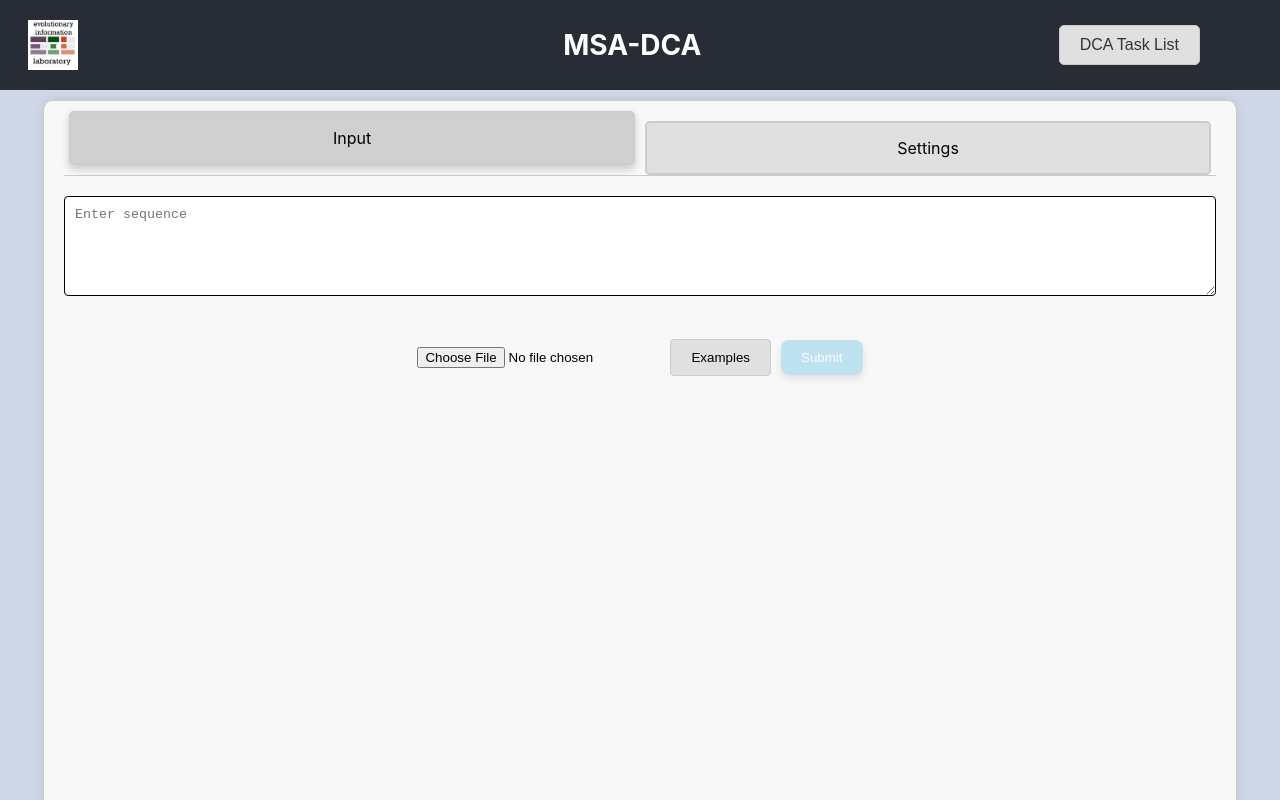
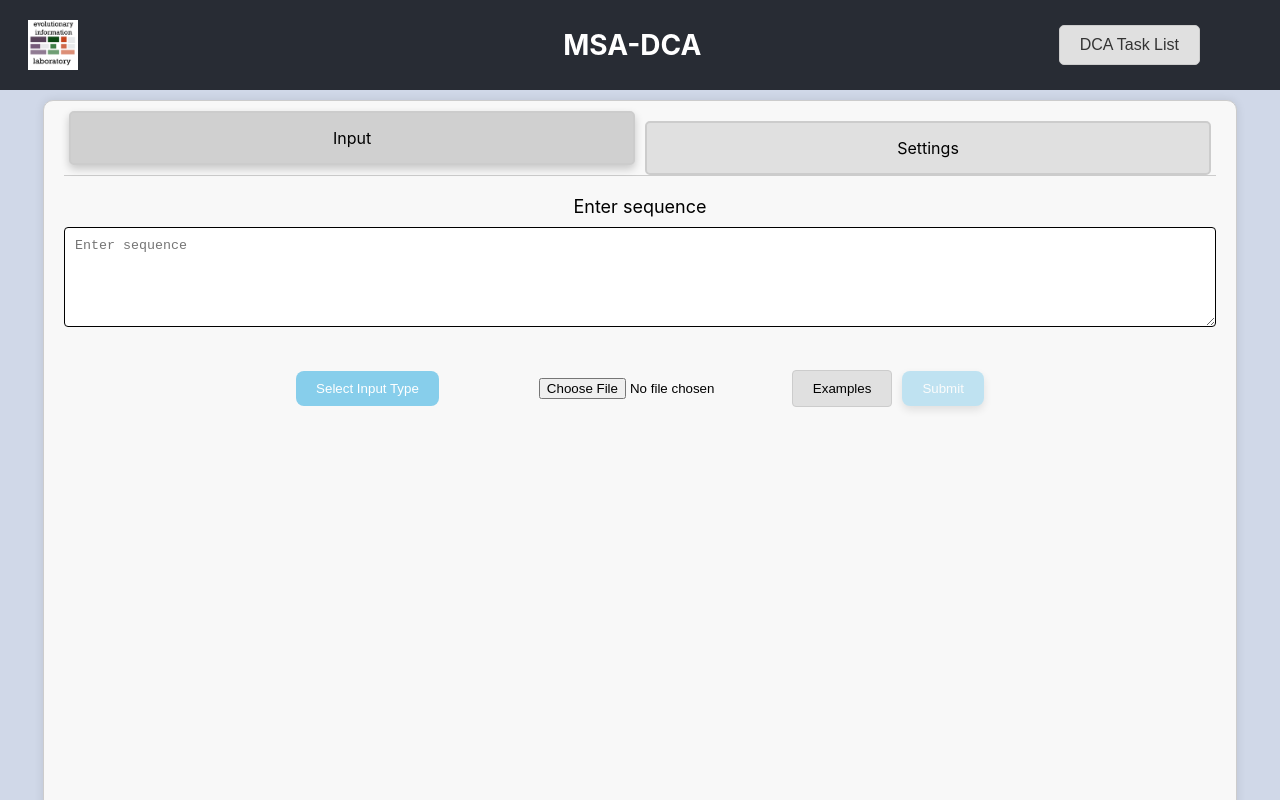
Before and after one commit to utdal/dcaServerFrontend, a React (Create React App) app: page /coevolving-pairs in a window 1280 px wide. Built offline with nearby package versions, Linux system fonts and the light colour scheme.

Commit message:
added pdb input option

```diff
--- a/src/pages/CoevolvingPairs.js
+++ b/src/pages/CoevolvingPairs.js
@@ -13,9 +13,13 @@ const CoevolvingPairs = () => {
   const [showModal, setShowModal] = useState(false);
   const [selectedFileTypes, setSelectedFileTypes] = useState({ MSA: false, Seed: false }); // Use object to track file types
   const [saveMsaId, setSaveMsaId] = useState(false);
+  const [inputType, setInputType] = useState('Sequence');
+  const [showDropdown, setShowDropdown] = useState(false);
   const existingTab = useRef(null);
 
+
   const validateInput = (value) => value.length >= 3;
+
 
   const handleInputChange = (event) => {
     const value = event.target.value;
@@ -38,6 +42,14 @@ const CoevolvingPairs = () => {
       setShowError(false);
       setShowExamplesMenu(false);
     }
+  };
+
+  const handleInputTypeChange = (type) => {
+    setInputType(type);
+  };
+
+  const handleDropdownToggle = () => {
+    setShowDropdown(!showDropdown);
   };
 
   const handleTabClick = (tab) => setActiveTab(tab);
@@ -220,6 +232,33 @@ const handleFileTypeChange = (type) => {
       borderColor: showError && !isValid ? 'red' : 'black',
       boxSizing: 'border-box',
     },
+    dropdownButton: {
+      backgroundColor: '#87CEEB',
+      color: 'white',
+      border: 'none',
+      padding: '10px 20px',
+      borderRadius: '8px',
+      cursor: 'pointer',
+      marginTop: '20px',
+      marginRight: '100px',
+    },
+    dropdownMenu: {
+      display: showDropdown ? 'block' : 'none',
+      backgroundColor: '#f1f1f1',
+      boxShadow: '0px 8px 16px rgba(0,0,0,0.2)',
+      position: 'absolute',
+      minWidth: '160px',
+      zIndex: 1,
+    },
+    dropdownOption: {
+      padding: '12px 16px',
+      cursor: 'pointer',
+      backgroundColor: '#fff',
+      borderBottom: '1px solid #ddd',
+    },
+    checkbox: {
+      marginRight: '10px',
+    },
     invalidSequence: {
       color: 'red',
       fontWeight: 'bold',
@@ -383,20 +422,47 @@ return (
       </div>
       {activeTab === 'Tab1' && (
         <>
+          <h3 style={{ fontWeight: 'normal', fontSize: '18px', margin: '10px 0' }}>
+  Enter {inputType === 'Sequence' ? 'sequence' : 'PDB ID'}
+</h3>
 <div style={styles.inputContainer}>
   <textarea
     style={styles.inputTextBox}
+    placeholder={inputType === 'Sequence' ? 'Enter sequence' : 'Enter PDB ID'}
     value={inputValue}
     onChange={handleInputChange}
     onBlur={handleBlur}
-              placeholder="Enter sequence"
   />
-            {showError && !isValid && (
-              <div style={styles.invalidSequence}>
-                Please enter a valid sequence (at least 3 characters)
 </div>
-            )}
+
+<button style={styles.dropdownButton} onClick={handleDropdownToggle}>
+  Select Input Type
+</button>
+<div style={styles.dropdownMenu}>
+  <div style={styles.dropdownOption}>
+    <input
+      type="radio"
+      id="sequence"
+      name="inputType"
+      style={styles.checkbox}
+      checked={inputType === 'Sequence'}
+      onChange={() => handleInputTypeChange('Sequence')}
+    />
+    <label htmlFor="sequence">Sequence</label>
   </div>
+  <div style={styles.dropdownOption}>
+    <input
+      type="radio"
+      id="pdbid"
+      name="inputType"
+      style={styles.checkbox}
+      checked={inputType === 'PDB ID'}
+      onChange={() => handleInputTypeChange('PDB ID')}
+    />
+    <label htmlFor="pdbid">PDB ID</label>
+  </div>
+</div>
+
           <input
             type="file"
             accept=".FASTA"
```
Lines whose indentation alone changed are shown as unchanged.
